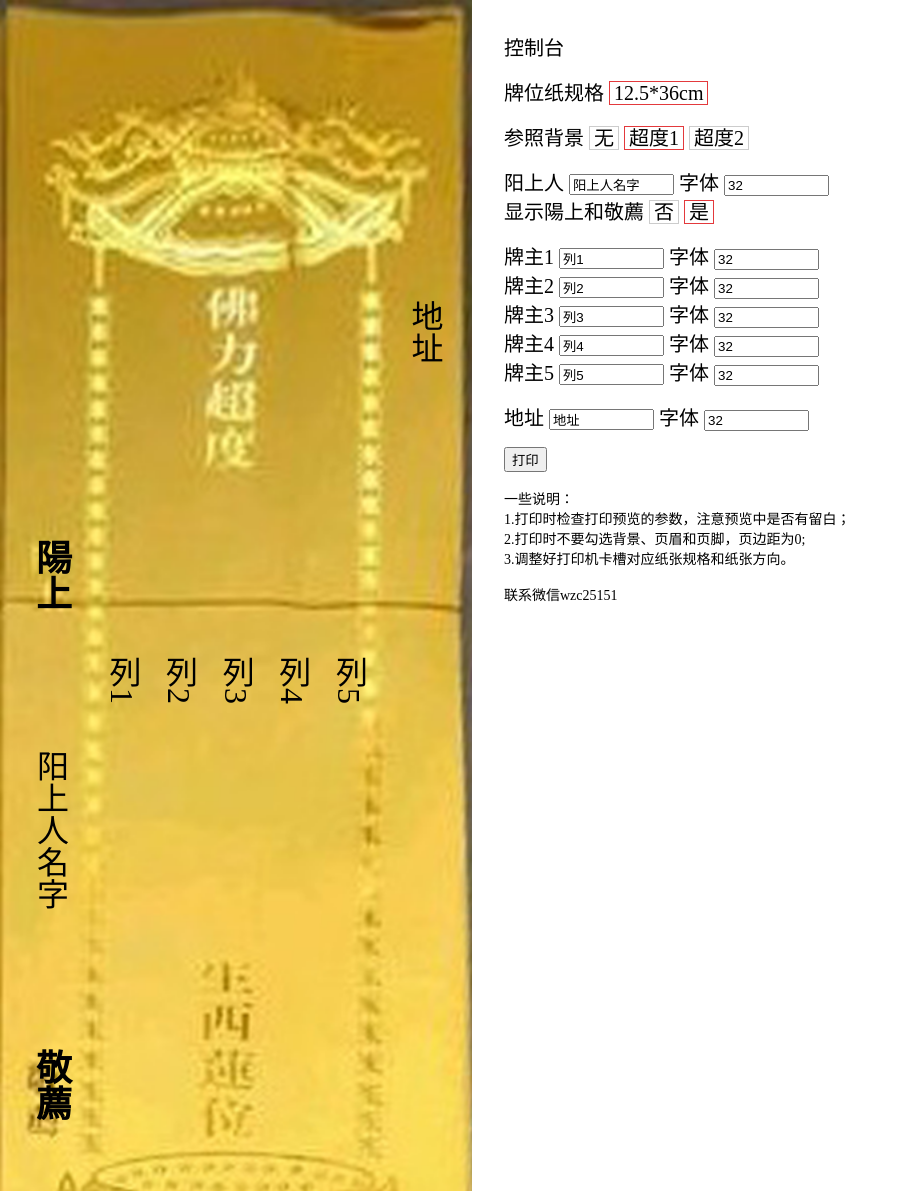
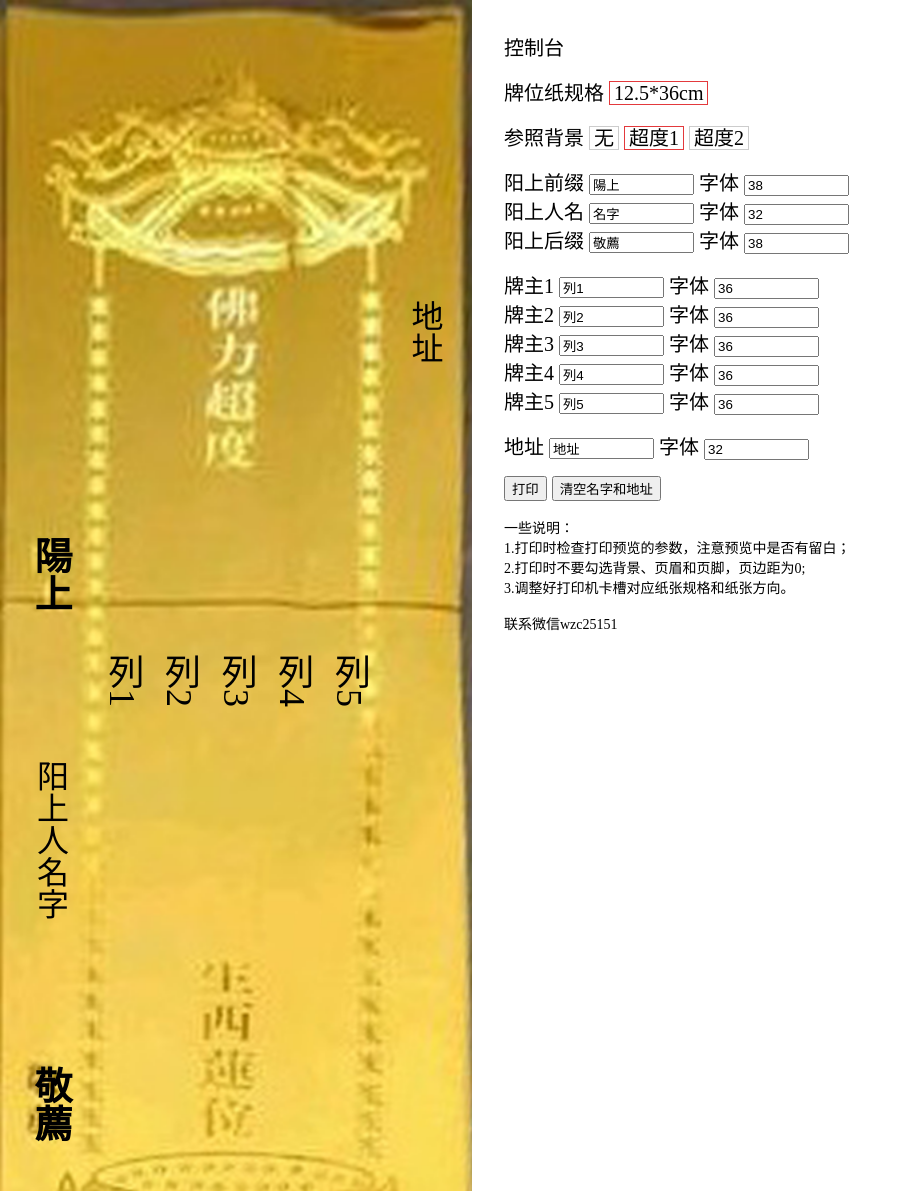
Before and after one commit to wzc25151/MemorialTabletPrint, a plain HTML site: page index.html in a window 1280 px wide. Shown: the top 1191 px of the page, without its empty margins (0-912 px from the left). Drawn offline with Linux system fonts and the light colour scheme.

Commit message:
新增清空名字地址的功能

```diff
--- a/index.css
+++ b/index.css
@@ -23,9 +23,9 @@
 
 #ysrTopPart {
     width: 100%;
-    height: 100px;
-    font-size: 36px;
-    margin-top: 525px;
+    height: 150px;
+    font-size: 38px;
+    margin-top: 500px;
     font-weight: bold;
     text-align: center;
     writing-mode: vertical-lr;
@@ -36,9 +36,8 @@
 
 #ysrName {
     width: 100%;
-    height: 350px;
+    height: 380px;
     font-size: 32px;
-    margin-top: 30px;
     writing-mode: vertical-lr;
     text-align: center;
     line-height: 100px;
@@ -47,10 +46,9 @@
 
 #ysrBottomPart {
     width: 100%;
-    height: 100px;
+    height: 150px;
     text-align: center;
-    font-size: 36px;
-    margin-top: 30px;
+    font-size: 38px;
     writing-mode: vertical-lr;
     font-weight: bold;
     line-height: 100px;
@@ -81,7 +79,7 @@
     height: 400px;
     writing-mode: vertical-lr;
     text-align: center;
-    font-size: 32px;
+    font-size: 36px;
     line-height: 56px;
 }
 
@@ -150,6 +148,9 @@
     padding: 0px 4px;
 }
 
+#ysrTopInput{
+    overflow: visible;
+}
 
 #illustrate {
     font-size: 14px;
--- a/index.html
+++ b/index.html
@@ -58,53 +58,60 @@
 
             <div class="option">
                 <div>
-                    阳上人
-                    <input id="ysrNameInput" type="text" oninput="ysrNameOnInput()" size="10" value="阳上人名字" />
+                    阳上前缀
+                    <input id="ysrTopInput" type="text" oninput="ysrTopOnInput()" size="10" value="陽上" />
+                    字体
+                    <input id="ysrTopSizeInput" type="text" oninput="ysrTopSizeOnInput()" size="10" value="38" />
+                </div>
+                <div>
+                    阳上人名
+                    <input id="ysrNameInput" type="text" oninput="ysrNameOnInput()" size="10" value="名字" />
                     字体
                     <input id="ysrSizeInput" type="text" oninput="ysrSizeOnInput()" size="10" value="32" />
                 </div>
                 <div>
-                    显示陽上和敬薦
-                    <span id="ysrShowTip0" class="unSelected" onclick="switchYsr(0)">否</span>
-                    <span id="ysrShowTip1" class="selected" onclick="switchYsr(1)">是</span>
+                    阳上后缀
+                    <input id="ysrBottomInput" type="text" oninput="ysrBottomOnInput()" size="10" value="敬薦" />
+                    字体
+                    <input id="ysrBottomSizeInput" type="text" oninput="ysrBottomSizeOnInput()" size="10" value="38" />
                 </div>
             </div>
 
-            <div class="option">
+            <div id="nameColumnOption" class="option">
                 <div>
                     牌主1
                     <input id="nameColumnInput1" type="text" oninput="nameColumnOnInput(1)" size="10" value="列1" />
                     字体
                     <input id="nameColumnSizeInput1" type="text" oninput="nameColumnSizeOnInput(1)" size="10"
-                        value="32" />
+                        value="36" />
                 </div>
                 <div>
                     牌主2
                     <input id="nameColumnInput2" type="text" oninput="nameColumnOnInput(2)" size="10" value="列2" />
                     字体
                     <input id="nameColumnSizeInput2" type="text" oninput="nameColumnSizeOnInput(2)" size="10"
-                        value="32" />
+                        value="36" />
                 </div>
                 <div>
                     牌主3
                     <input id="nameColumnInput3" type="text" oninput="nameColumnOnInput(3)" size="10" value="列3" />
                     字体
                     <input id="nameColumnSizeInput3" type="text" oninput="nameColumnSizeOnInput(3)" size="10"
-                        value="32" />
+                        value="36" />
                 </div>
                 <div>
                     牌主4
                     <input id="nameColumnInput4" type="text" oninput="nameColumnOnInput(4)" size="10" value="列4" />
                     字体
                     <input id="nameColumnSizeInput4" type="text" oninput="nameColumnSizeOnInput(4)" size="10"
-                        value="32" />
+                        value="36" />
                 </div>
                 <div>
                     牌主5
                     <input id="nameColumnInput5" type="text" oninput="nameColumnOnInput(5)" size="10" value="列5" />
                     字体
                     <input id="nameColumnSizeInput5" type="text" oninput="nameColumnSizeOnInput(5)" size="10"
-                        value="32" />
+                        value="36" />
                 </div>
             </div>
 
@@ -120,6 +127,7 @@
             -->
             <div class="option">
                 <button onclick="window.print()">打印</button>
+                <button onclick="clearNameAddr()">清空名字和地址</button>
             </div>
 
             <div id="illustrate" class="option">
@@ -151,9 +159,9 @@
 
 
 
-        var spanList = document.getElementById("bgImgOption").getElementsByTagName("span");
-        for (var i = 0; i < spanList.length; i++) {
-            spanList[i].className = "unSelected";
+        var bgImgList = document.getElementById("bgImgOption").getElementsByTagName("span");
+        for (var i = 0; i < bgImgList.length; i++) {
+            bgImgList[i].className = "unSelected";
         }
         document.getElementById("bgImg" + num).className = "selected";
 
@@ -174,7 +182,16 @@
     }
 
 
+    //阳上人前缀文本监听
+    function ysrTopOnInput() {
+        document.getElementById("ysrTopPart").innerText = document.getElementById("ysrTopInput").value;
+    }
 
+    //阳上人前缀文本的字体大小
+    function ysrTopSizeOnInput() {
+        var size = document.getElementById("ysrTopSizeInput").value;
+        document.getElementById("ysrTopPart").style.fontSize = size + "px";
+    }
 
     //阳上人文本监听
     function ysrNameOnInput() {
@@ -187,22 +204,18 @@
         document.getElementById("ysrName").style.fontSize = size + "px";
     }
 
-    //显示陽上和敬薦
-    function switchYsr(num) {
+    //阳上人后缀文本监听
+    function ysrBottomOnInput() {
+        document.getElementById("ysrBottomPart").innerText = document.getElementById("ysrBottomInput").value;
+    }
+
+    //阳上人后缀文本的字体大小
+    function ysrBottomSizeOnInput() {
+        var size = document.getElementById("ysrBottomSizeInput").value;
+        document.getElementById("ysrBottomPart").style.fontSize = size + "px";
+    }
 
 
-        if (num == 0) {
-            document.getElementById("ysrTopPart").style.visibility = "hidden";
-            document.getElementById("ysrBottomPart").style.visibility = "hidden";
-            document.getElementById("ysrShowTip0").className = "selected";
-            document.getElementById("ysrShowTip1").className = "unSelected";
-        } else {
-            document.getElementById("ysrTopPart").style.visibility = "visible";
-            document.getElementById("ysrBottomPart").style.visibility = "visible";
-            document.getElementById("ysrShowTip0").className = "unSelected";
-            document.getElementById("ysrShowTip1").className = "selected";
-        }
-    }
 
     //中间人文本监听
     function nameColumnOnInput(num) {
@@ -227,6 +240,23 @@
         document.getElementById("addr").style.fontSize = textFontSize + "px";
     }
 
+    //清空名字和地址
+    function clearNameAddr() {
+        document.getElementById("ysrNameInput").value = '';
+        ysrNameOnInput();
+
+
+        var nameColumnList = document.getElementById("nameColumnOption").getElementsByTagName("div");
+        for (var i = 0; i < nameColumnList.length; i++) {
+            var input = nameColumnList[i].getElementsByTagName("Input");
+            input[0].value = "";
+            nameColumnOnInput(i + 1);
+        }
+
+        document.getElementById("addrInput").value = '';
+        addrOnInput();
+
+    }
 
 
 </script>
```
